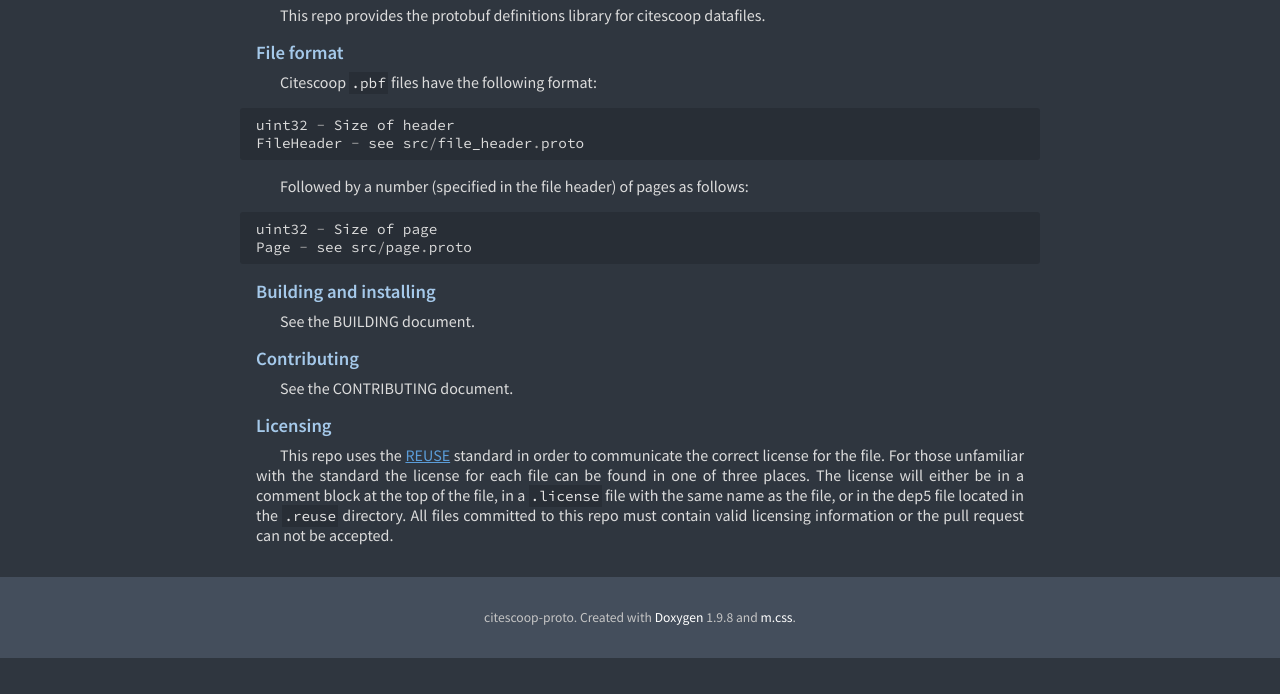
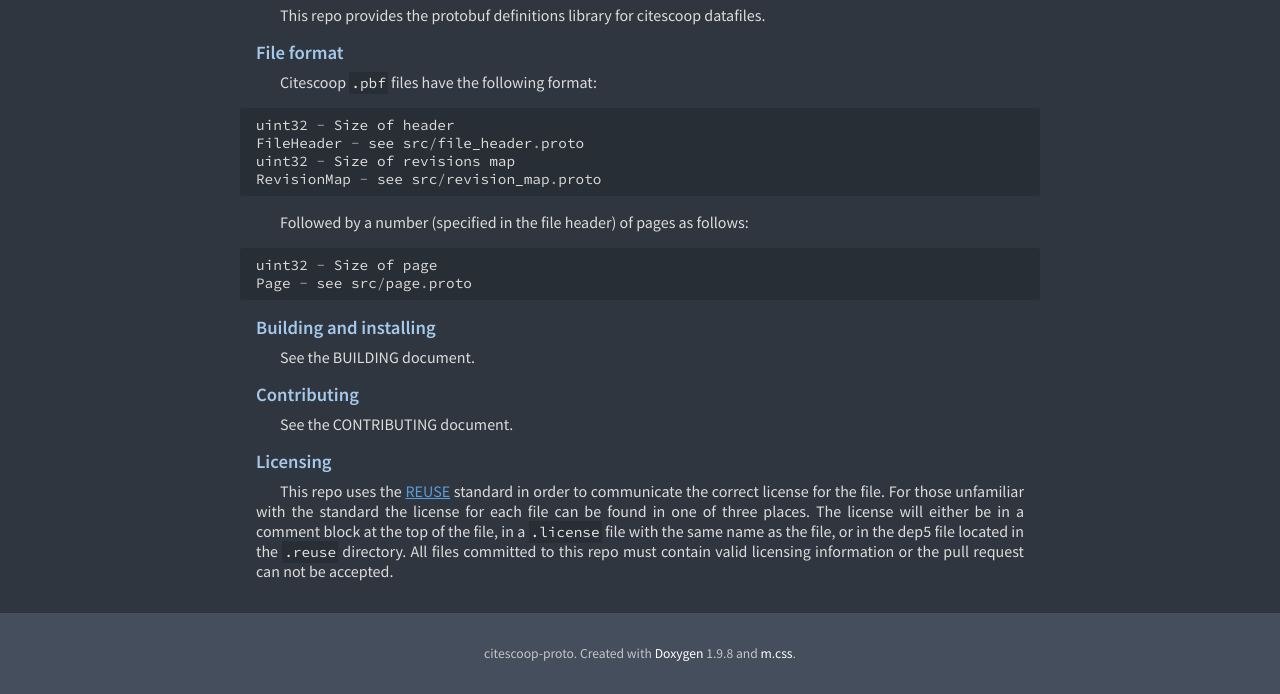
Before and after one commit to WikiOpenCite/proto, a plain HTML site: page index.html in a window 1280 px wide. Shown: the part 166-860 px from the top of the page. Before the commit the page ends 824 px from the top, so only its background shows below. Drawn offline with Linux system fonts and the light colour scheme.

Commit message:
deploy: e6d6c8095b8f7fed3cd2fa952a6520c0ad69958a

```diff
--- a/index.html
+++ b/index.html
@@ -52,7 +52,9 @@
           citescoop-proto
         </h1>
 <p><a name="md_README"></a></p><section id="autotoc_md0"><h2><a href="#autotoc_md0">Citescoop Protobuf Definitions</a></h2><p>This repo provides the protobuf definitions library for citescoop datafiles.</p><section id="autotoc_md1"><h3><a href="#autotoc_md1">File format</a></h3><p>Citescoop <code>.pbf</code> files have the following format:</p><pre class="m-code"><span class="n">uint32</span><span class="w"> </span><span class="o">-</span><span class="w"> </span><span class="n">Size</span><span class="w"> </span><span class="n">of</span><span class="w"> </span><span class="n">header</span>
-<span class="n">FileHeader</span><span class="w"> </span><span class="o">-</span><span class="w"> </span><span class="n">see</span><span class="w"> </span><span class="n">src</span><span class="o">/</span><span class="n">file_header</span><span class="p">.</span><span class="n">proto</span></pre><p>Followed by a number (specified in the file header) of pages as follows:</p><pre class="m-code"><span class="n">uint32</span><span class="w"> </span><span class="o">-</span><span class="w"> </span><span class="n">Size</span><span class="w"> </span><span class="n">of</span><span class="w"> </span><span class="n">page</span>
+<span class="n">FileHeader</span><span class="w"> </span><span class="o">-</span><span class="w"> </span><span class="n">see</span><span class="w"> </span><span class="n">src</span><span class="o">/</span><span class="n">file_header</span><span class="p">.</span><span class="n">proto</span>
+<span class="n">uint32</span><span class="w"> </span><span class="o">-</span><span class="w"> </span><span class="n">Size</span><span class="w"> </span><span class="n">of</span><span class="w"> </span><span class="n">revisions</span><span class="w"> </span><span class="n">map</span>
+<span class="n">RevisionMap</span><span class="w"> </span><span class="o">-</span><span class="w"> </span><span class="n">see</span><span class="w"> </span><span class="n">src</span><span class="o">/</span><span class="n">revision_map</span><span class="p">.</span><span class="n">proto</span></pre><p>Followed by a number (specified in the file header) of pages as follows:</p><pre class="m-code"><span class="n">uint32</span><span class="w"> </span><span class="o">-</span><span class="w"> </span><span class="n">Size</span><span class="w"> </span><span class="n">of</span><span class="w"> </span><span class="n">page</span>
 <span class="n">Page</span><span class="w"> </span><span class="o">-</span><span class="w"> </span><span class="n">see</span><span class="w"> </span><span class="n">src</span><span class="o">/</span><span class="n">page</span><span class="p">.</span><span class="n">proto</span></pre></section><section id="autotoc_md2"><h3><a href="#autotoc_md2">Building and installing</a></h3><p>See the BUILDING document.</p></section><section id="autotoc_md3"><h3><a href="#autotoc_md3">Contributing</a></h3><p>See the CONTRIBUTING document.</p></section><section id="autotoc_md4"><h3><a href="#autotoc_md4">Licensing</a></h3><p>This repo uses the <a href="https://reuse.software">REUSE</a> standard in order to communicate the correct license for the file. For those unfamiliar with the standard the license for each file can be found in one of three places. The license will either be in a comment block at the top of the file, in a <code>.license</code> file with the same name as the file, or in the dep5 file located in the <code>.reuse</code> directory. All files committed to this repo must contain valid licensing information or the pull request can not be accepted.</p></section></section>
       </div>
     </div>
```
